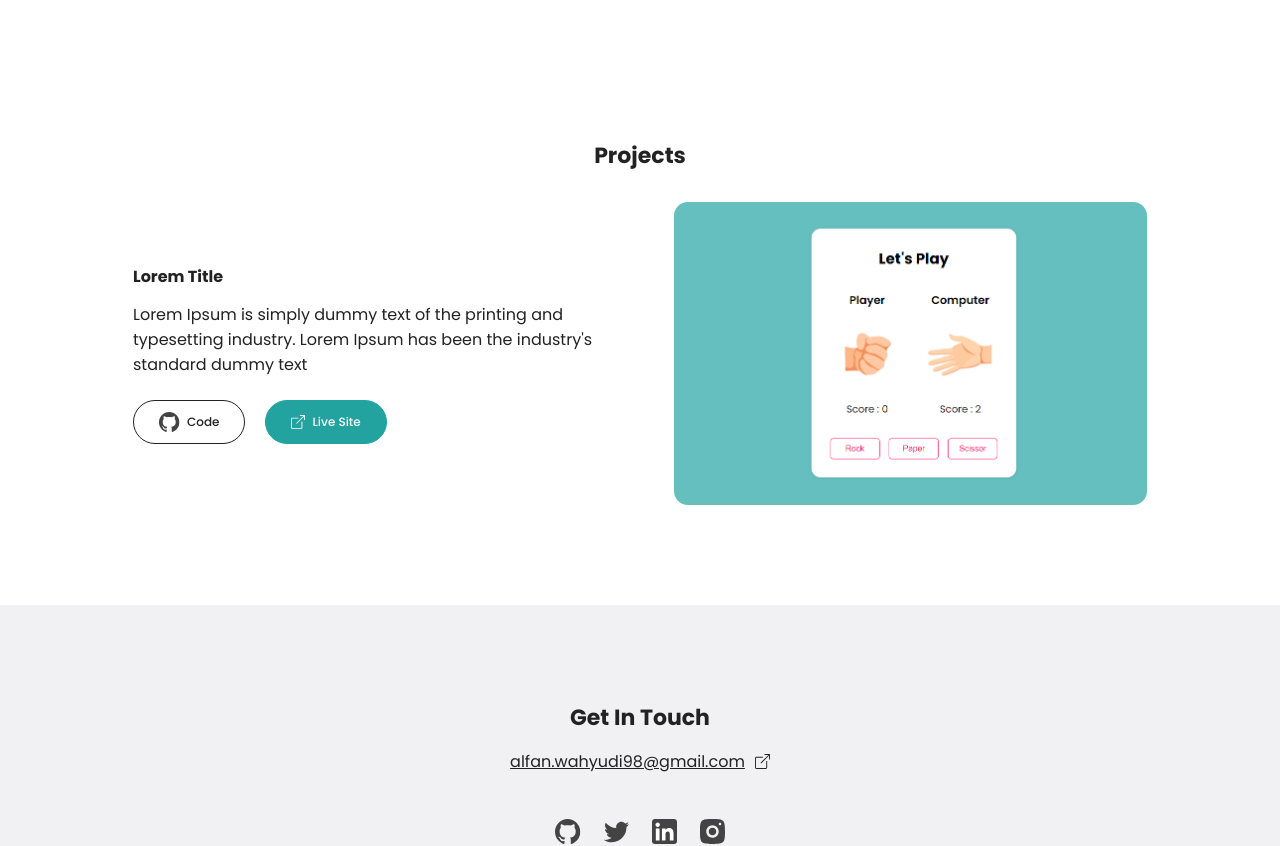
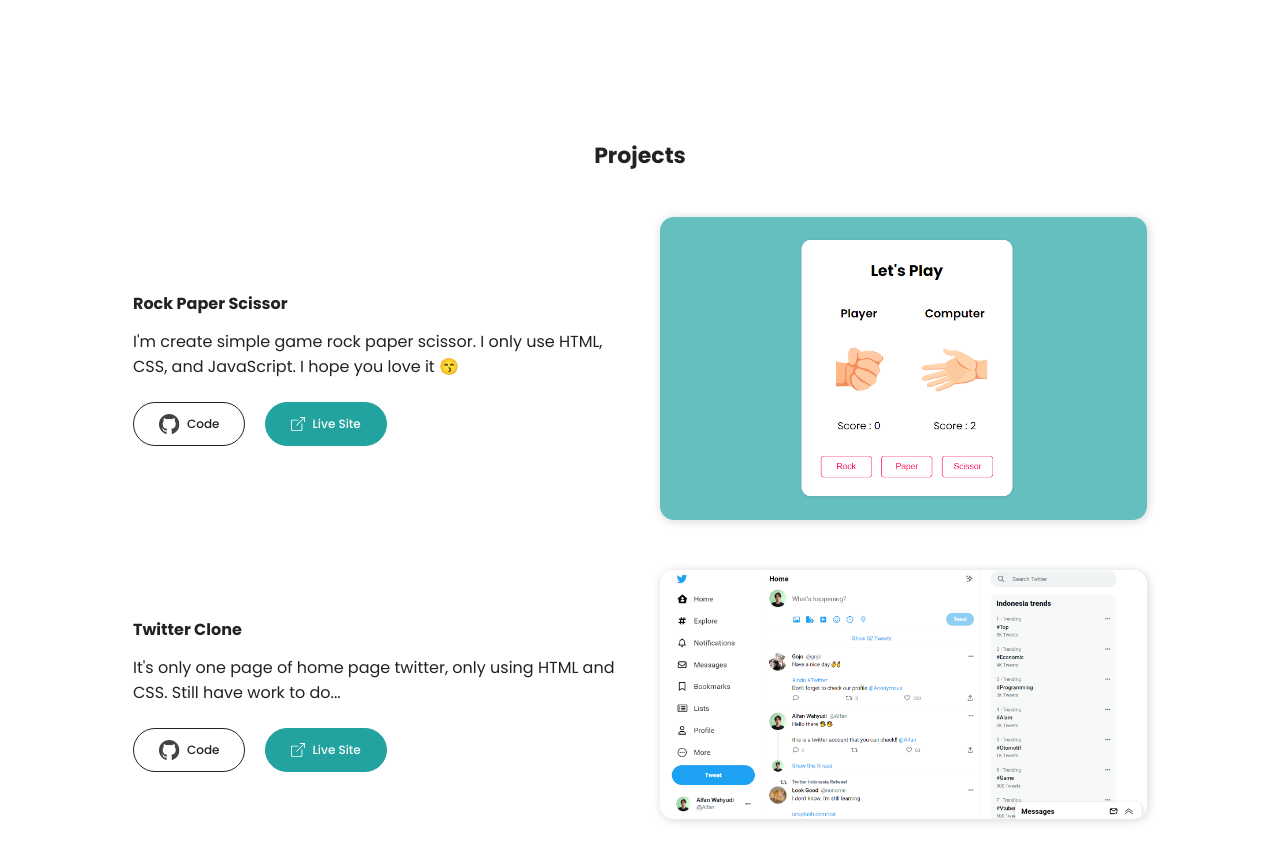
Before and after one commit to AlfanWahyudi/portfolio, a React (Create React App) app: page / in a window 1280 px wide. Shown: the part 520-1366 px from the top of the page. Built offline with nearby package versions, Linux system fonts and the light colour scheme.

Commit message:
update show data projects to web

```diff
--- a/src/components/main/project/Project.css
+++ b/src/components/main/project/Project.css
@@ -14,6 +14,8 @@
   display: flex;
   flex-direction: column;
   gap: 2rem;
+  padding-top: 1.5rem;
+  padding-bottom: 3.5rem;
 }
 
 .project-img {
@@ -22,6 +24,9 @@
   width: 100%;
   max-height: 600px;
   border-radius: 14px;
+  -webkit-box-shadow: 1px 1px 10px 0px rgba(212,212,212,1);
+  -moz-box-shadow: 1px 1px 10px 0px rgba(212,212,212,1);
+  box-shadow: 1px 1px 10px 0px rgba(212,212,212,1);
 }
 
 .project-desc {
--- a/src/components/main/project/Project.jsx
+++ b/src/components/main/project/Project.jsx
@@ -3,37 +3,40 @@
 import Projects from "../../../data/Project";
 import github from '../../../assets/icons/github.svg';
 import boxArrowUpWhite from '../../../assets/icons/box-arrow-up-right-white.svg';
-import rpsGameImg from '../../../assets/images/rps-game.png';
 
 function Project() {
+  const projects = Projects.reverse().map((project) => {
     return (
-    <section id="projects">
-      <div className="container container__project">
-        <h2>Projects</h2>
-        <div className="list_projects">
       <article className="card-project">
-            <img src={rpsGameImg} className="project-img" alt="project img thumbnail" />
+        <img src={project.img} className="project-img" alt="project img thumbnail" />
         <div className="project-desc">
-              <h3 className="project-title">Lorem Title</h3>
-              <p>Lorem Ipsum is simply dummy text of the printing and typesetting
-                industry. Lorem Ipsum has been the industry's standard dummy text</p>
+          <h3 className="project-title">{project.title}</h3>
+          <p>{project.description}</p>
           <section className="project-actions">
             <button className="btn btn-link btn__project">
-                  <a href="/">
+              <a href={project.githubUrl} target="__blank" >
                 <img src={github} alt="github icon" />
                 Code
               </a>
             </button>
             <button className="btn btn-link btn-link__primary btn__project">
-                  <a href="/">
+              <a href={project.url} target="__blank">
                 <img src={boxArrowUpWhite} alt="box arrow up icon" />
                 Live Site
               </a>
             </button>
           </section>
         </div>
-            <div></div>
       </article>
+    );
+  });
+
+  return (
+    <section id="projects">
+      <div className="container container__project">
+        <h2>Projects</h2>
+        <div className="list_projects">
+          {projects}
         </div>
       </div>
     </section>
```
Lines whose indentation alone changed are shown as unchanged.
